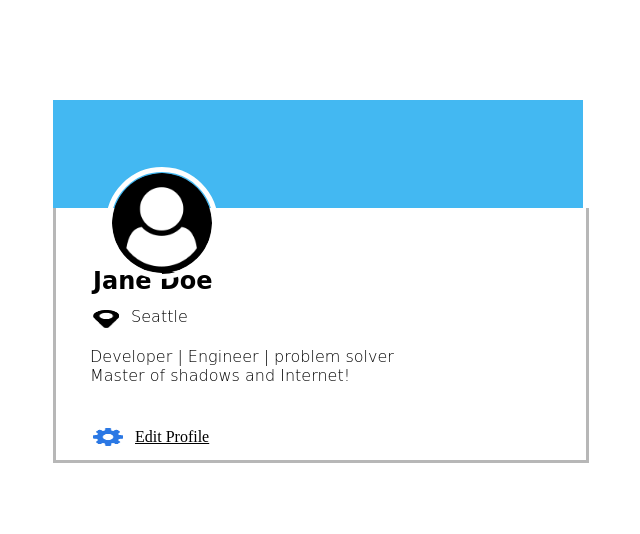
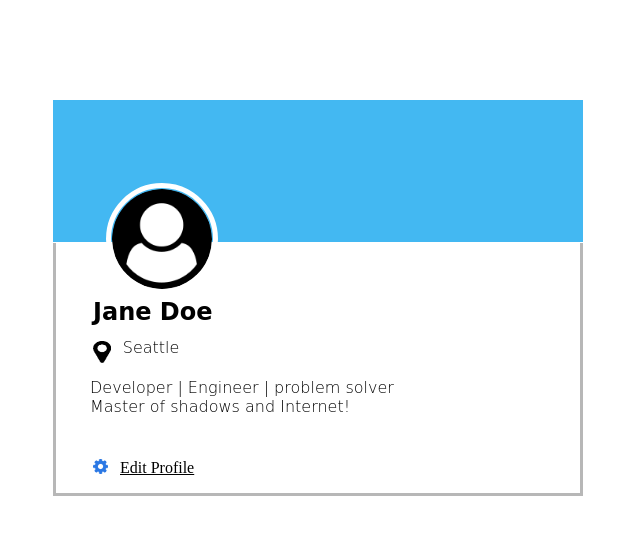
Before and after one commit to AlihTamrawe/main, a plain HTML site: page css-pos-1/index.html in a window 1280 px wide. Shown: the whole page, without its empty margins (322-962 px from the left). Drawn offline with Linux system fonts and the light colour scheme.

Commit message:
old  error

```diff
--- a/css-pos-1/style.css
+++ b/css-pos-1/style.css
@@ -14,7 +14,7 @@
     align-self: center;
     justify-self:center ;
     width: 500px;
-    height: 380px;
+    height: 400px;
     margin: 20px;
 
 
@@ -22,7 +22,7 @@
 }
 .d1{
 
-    height: 30%;
+    height: 40%;
     width: 100%;
 
     background-color: rgb(67, 184, 242);
@@ -32,7 +32,7 @@
 }
 .d1 .img1 {
     position: relative;
-    top: 62%;
+    top: 58%;
     left: 10%;
     border: 5px solid white;
     padding: 1px;
@@ -43,9 +43,8 @@
 .d2
 {
     height: 70%;
-    width: 100%;
-    padding-top: 19px;
-    padding-left: 15px;
+    width: 98.8%;
+    margin-top: 1px;
     border-bottom: 3px solid rgb(183, 183, 183);
     border-left: 3px solid  rgb(183, 183, 183);
     border-right: 3px solid rgb(183, 183, 183);
@@ -53,10 +52,7 @@
     align-content: space-around;
 
 }
-div .st
-{
-    height: 40px;
-}
+
 .st{
     width: 500px;
     height: 40px;
@@ -64,7 +60,7 @@ div .st
 
     display: flex;
     padding: 7px;
-    margin: 5px;
+    margin: 0px 5px 5px 5px ;
     justify-self: start;
 }
     .st h2{
@@ -101,8 +97,9 @@ p
     position: relative;
     padding: 15px 0px 15px 15px;
     margin: 2%;
-    width: 6%;
-    height: 47%;
+    width: 4%;
+    height: 54%;
+    display: block;
 }
 div .d2{
     padding:0px ;
@@ -111,8 +108,8 @@ div .d2{
     position: relative;
     padding: 15px 0px 15px 15px;
     margin: 2%;
-    width: 6%;
-    height: 47%;
+    width: 3%;
+    height: 38%;
 
 
 }
```
